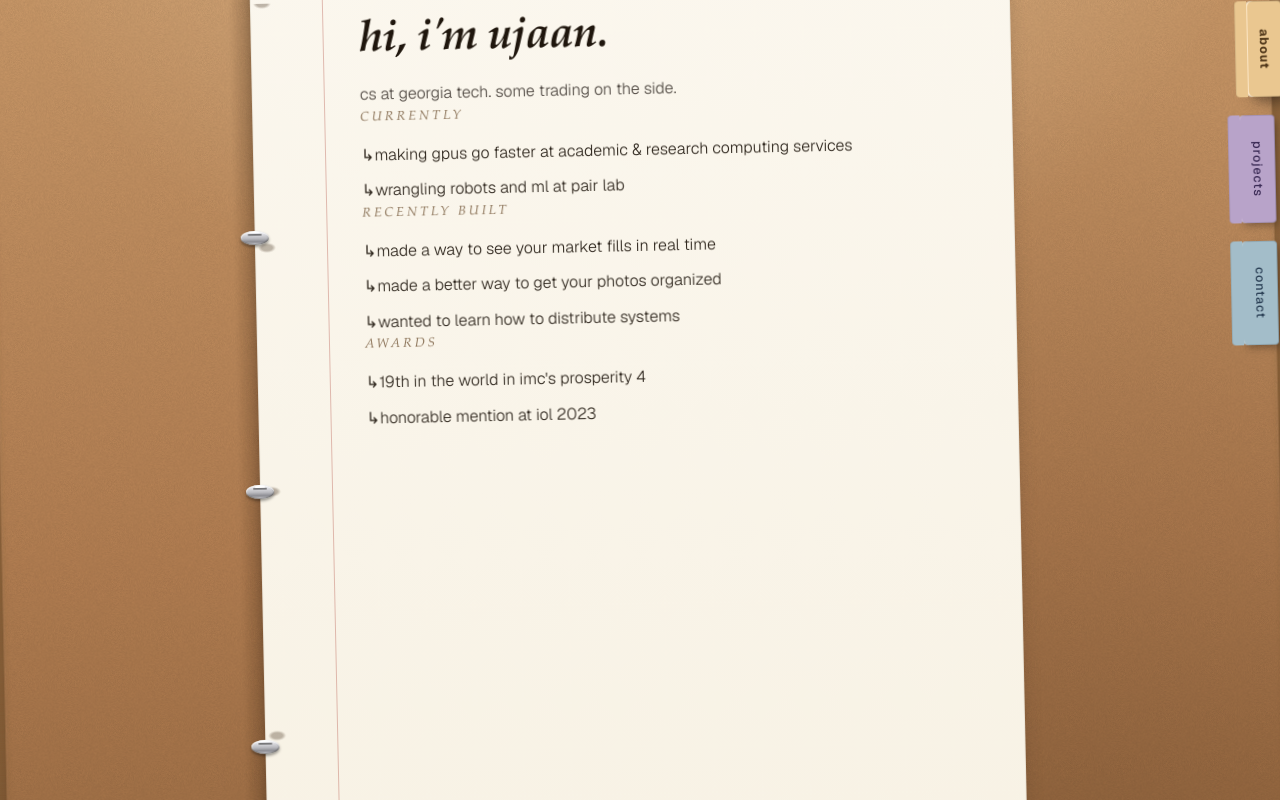
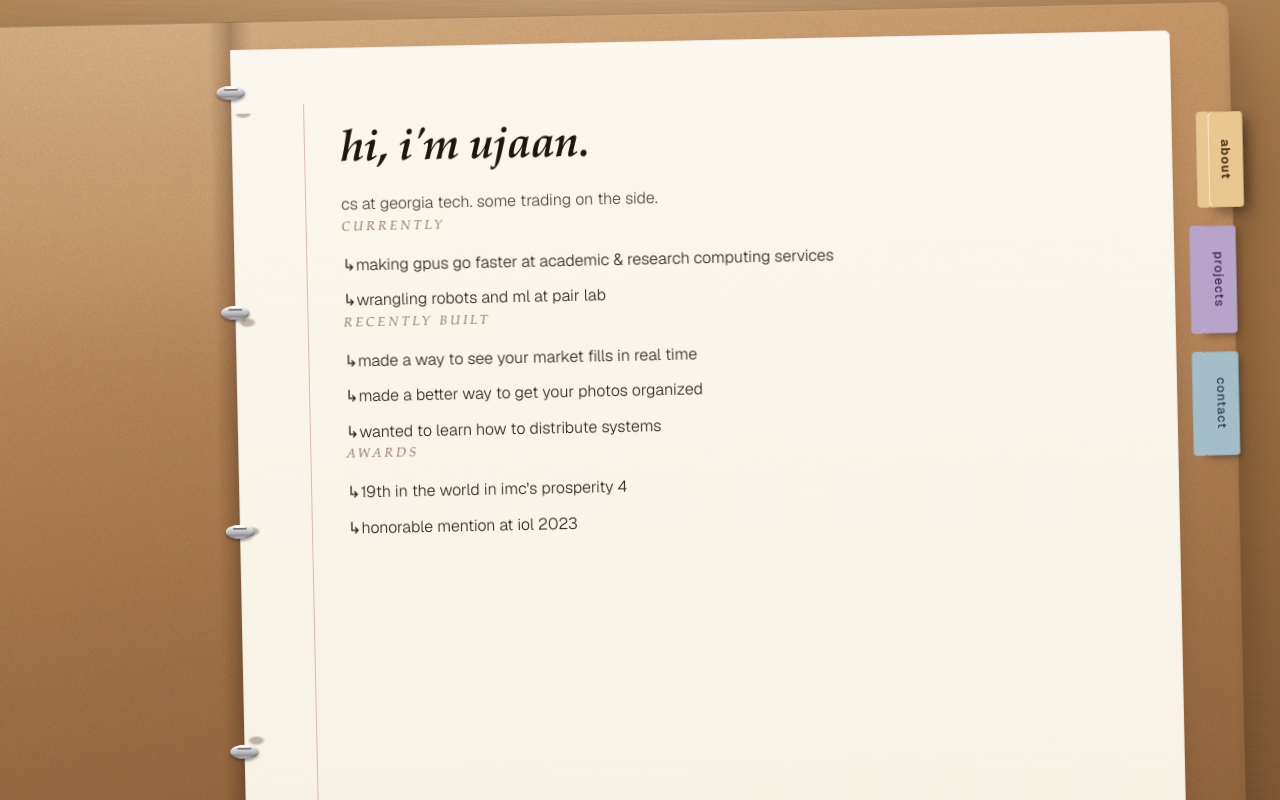
Before and after one commit to UjaanRakshit/personal-website, a Next.js app: page / in a window 1280 px wide. Built offline with nearby package versions, Linux system fonts and the light colour scheme.

Commit message:
Anchor binder to right edge; left cover extends off-screen, mirrors page width

```diff
--- a/src/app/globals.css
+++ b/src/app/globals.css
@@ -52,7 +52,8 @@ a { transition: color 0.18s ease, transform 0.22s cubic-bezier(0.22, 0.61, 0.36,
   position: relative;
   transform: rotate(-1.2deg);
   filter: drop-shadow(0 24px 28px rgba(50, 30, 10, 0.42));
-  --pw: min(940px, calc(100% - 520px));
+  --pw: 940px;
+  --page-right: 60px;
 }
 
 /* warm kraft cover */
@@ -80,7 +81,7 @@ a { transition: color 0.18s ease, transform 0.22s cubic-bezier(0.22, 0.61, 0.36,
   position: absolute;
   top: 0;
   bottom: 0;
-  left: calc(50% - var(--pw) / 2 - 22px);
+  right: calc(var(--page-right) + var(--pw) - 22px);
   width: 44px;
   background:
     linear-gradient(to right,
@@ -95,7 +96,7 @@ a { transition: color 0.18s ease, transform 0.22s cubic-bezier(0.22, 0.61, 0.36,
 /* ============ rings as metal clasps ============ */
 .binder-rings {
   position: absolute;
-  left: calc(50% - var(--pw) / 2 - 16px);
+  right: calc(var(--page-right) + var(--pw) - 16px);
   top: 64px;
   bottom: 64px;
   width: 32px;
@@ -159,7 +160,7 @@ a { transition: color 0.18s ease, transform 0.22s cubic-bezier(0.22, 0.61, 0.36,
   position: absolute;
   top: 28px;
   bottom: 28px;
-  left: calc(50% - var(--pw) / 2);
+  right: var(--page-right);
   width: var(--pw);
   perspective: 2600px;
   perspective-origin: 0% 50%;
--- a/src/components/binder/DeskBinder.tsx
+++ b/src/components/binder/DeskBinder.tsx
@@ -13,13 +13,14 @@ export default function DeskBinder({ activeSection, content }: Props) {
   const activeIdx = SECTIONS.findIndex((s) => s.id === activeSection);
 
   return (
-    <div className="desk-stage h-screen overflow-hidden flex justify-center pt-6">
+    <div className="desk-stage h-screen overflow-hidden flex justify-end pt-6">
       <div
         className="binder"
         style={{
-          width: 'min(1900px, 112vw)',
-          height: 'calc(100vh + 360px)',
-          marginTop: '-120px',
+          width: 2200,
+          height: 'calc(100vh + 220px)',
+          flexShrink: 0,
+          marginRight: 40,
         }}
       >
         <div aria-hidden className="binder-cover" />
```
